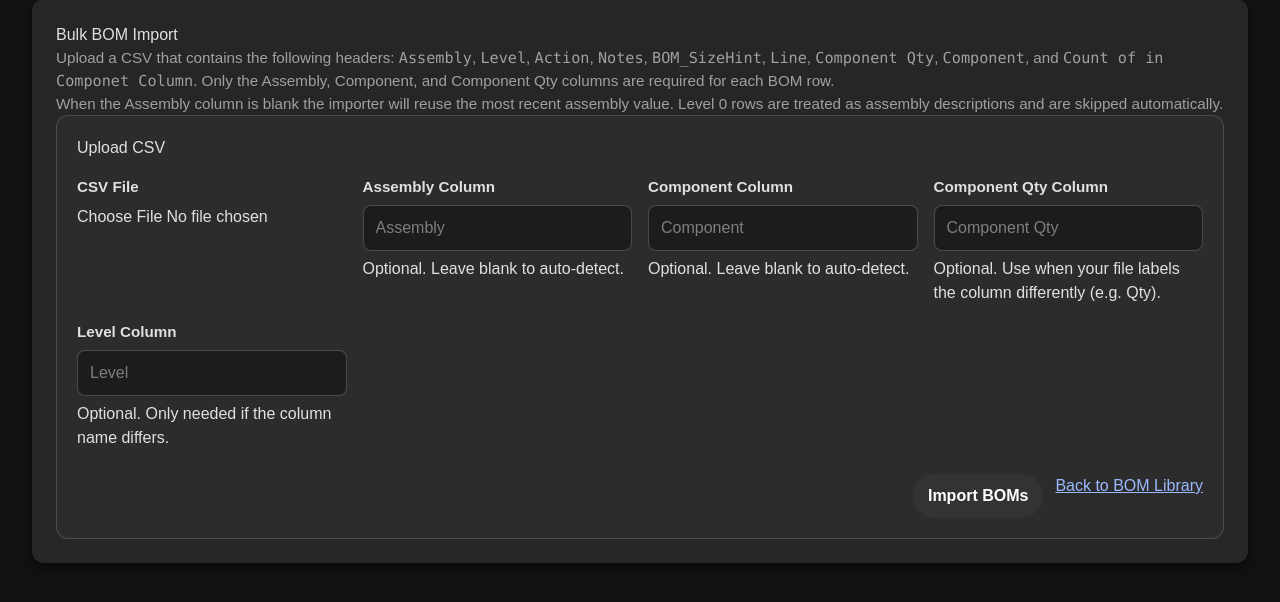
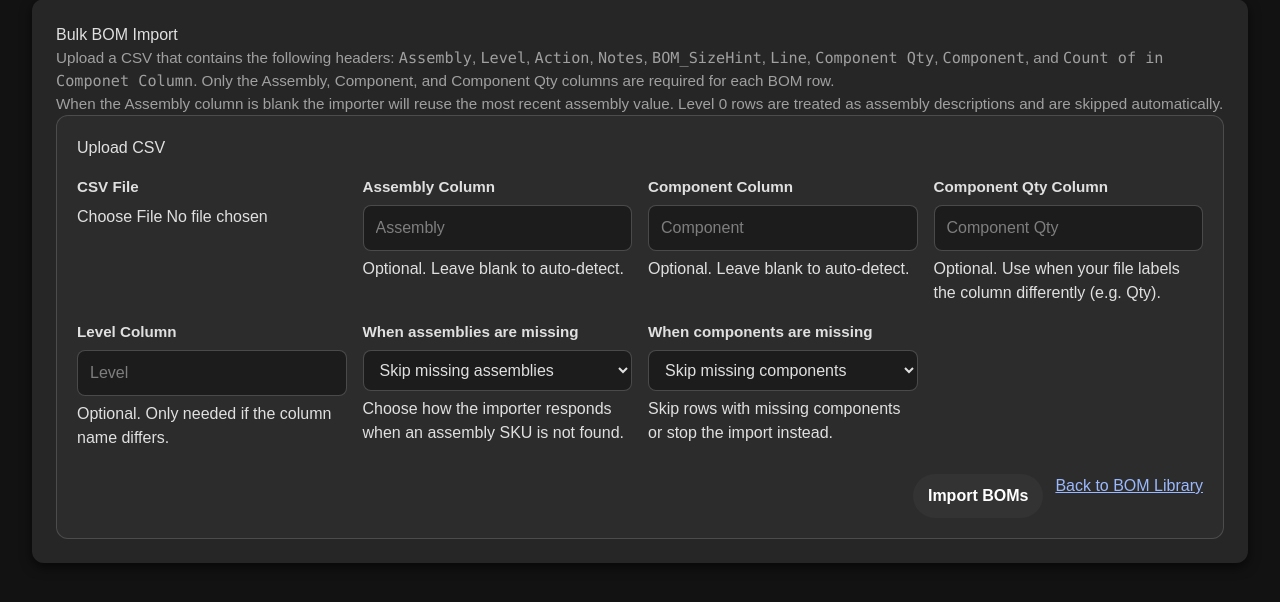
Before and after one commit to baldus/Hyperion-Operations-Hub, a Flask app: page /orders/bom-bulk-import in a window 1280 px wide. Shown: the part 183-785 px from the top of the page. Run offline with Flask 2, Linux system fonts and the light colour scheme; a user stored in the database is signed in; data comes from the database, SQL or seed files in the repository; data that the repository does not hold is empty.

Commit message:
Add options for missing BOM SKUs during bulk import

```diff
--- a/invapp2/invapp/routes/orders.py
+++ b/invapp2/invapp/routes/orders.py
@@ -828,6 +828,7 @@ def bom_library():
 @require_roles("admin")
 def bom_bulk_import():
     import_results = None
+    warnings: list[str] = []
 
     if request.method == "POST":
         errors = []
@@ -840,6 +841,18 @@ def bom_bulk_import():
             "quantity": request.form.get("quantity_column", "").strip() or None,
             "level": request.form.get("level_column", "").strip() or None,
         }
+
+        assembly_missing_handling = (
+            request.form.get("missing_assembly_handling") or "skip"
+        ).lower()
+        component_missing_handling = (
+            request.form.get("missing_component_handling") or "skip"
+        ).lower()
+        missing_handling_choices = {"skip", "abort"}
+        if assembly_missing_handling not in missing_handling_choices:
+            assembly_missing_handling = "skip"
+        if component_missing_handling not in missing_handling_choices:
+            component_missing_handling = "skip"
 
         if upload is None or not upload.filename:
             errors.append("A CSV file is required to import BOM templates.")
@@ -881,14 +894,55 @@ def bom_bulk_import():
                 sku for sku in component_skus if sku not in item_lookup
             )
 
+            import_cancelled = False
+
             if missing_assemblies:
-                errors.append(
-                    "Assembly SKUs not found: " + ", ".join(missing_assemblies)
-                )
-            if missing_components:
-                errors.append(
-                    "Component SKUs not found: " + ", ".join(missing_components)
-                )
+                if assembly_missing_handling == "abort":
+                    import_cancelled = True
+                    warnings.append(
+                        "Import cancelled because required assemblies are missing: "
+                        + ", ".join(missing_assemblies)
+                    )
+                else:
+                    for missing_sku in missing_assemblies:
+                        bom_rows.pop(missing_sku, None)
+                    warnings.append(
+                        "Skipped missing assemblies: " + ", ".join(missing_assemblies)
+                    )
+
+            if missing_components and not import_cancelled:
+                if component_missing_handling == "abort":
+                    import_cancelled = True
+                    warnings.append(
+                        "Import cancelled because required components are missing: "
+                        + ", ".join(missing_components)
+                    )
+                else:
+                    removed_components = 0
+                    assemblies_with_removed_components = set()
+
+                    for assembly_sku, components in list(bom_rows.items()):
+                        for component_sku in list(components.keys()):
+                            if component_sku in missing_components:
+                                removed_components += 1
+                                components.pop(component_sku, None)
+                                assemblies_with_removed_components.add(assembly_sku)
+
+                        if not components:
+                            bom_rows.pop(assembly_sku, None)
+
+                    if removed_components:
+                        warnings.append(
+                            "Skipped missing components: " + ", ".join(missing_components)
+                        )
+                    if assemblies_with_removed_components:
+                        warnings.append(
+                            "Removed empty BOM rows after filtering missing components for: "
+                            + ", ".join(sorted(assemblies_with_removed_components))
+                        )
+
+            if import_cancelled:
+                bom_rows = {}
 
         if not errors and bom_rows:
             import_details = []
@@ -920,25 +974,33 @@ def bom_bulk_import():
                 elif changed:
                     updated_count += 1
 
-            db.session.commit()
-
-            unchanged_count = len(import_details) - created_count - updated_count
-            import_results = {
-                "total": len(import_details),
-                "created": created_count,
-                "updated": updated_count,
-                "unchanged": unchanged_count,
-                "details": import_details,
-            }
-
-            flash(
-                "Bulk import complete: "
-                f"{created_count} created, {updated_count} updated, {unchanged_count} unchanged.",
-                "success",
-            )
+            if import_details:
+                db.session.commit()
+
+                unchanged_count = len(import_details) - created_count - updated_count
+                import_results = {
+                    "total": len(import_details),
+                    "created": created_count,
+                    "updated": updated_count,
+                    "unchanged": unchanged_count,
+                    "details": import_details,
+                }
+
+                flash(
+                    "Bulk import complete: "
+                    f"{created_count} created, {updated_count} updated, {unchanged_count} unchanged.",
+                    "success",
+                )
+            else:
+                warnings.append(
+                    "No BOM templates were imported because all rows were skipped or removed."
+                )
         else:
             for error in errors:
                 flash(error, "danger")
+
+        for warning in warnings:
+            flash(warning, "warning")
 
     return render_template(
         "orders/bom_bulk_import.html",
--- a/invapp2/invapp/templates/orders/bom_bulk_import.html
+++ b/invapp2/invapp/templates/orders/bom_bulk_import.html
@@ -40,6 +40,24 @@
                 <span class="field-label">Level Column</span>
                 <input type="text" name="level_column" placeholder="Level" value="{{ request.form.get('level_column', '') }}">
                 <span class="field-help">Optional. Only needed if the column name differs.</span>
+            </label>
+            <label class="form-field">
+                <span class="field-label">When assemblies are missing</span>
+                <select name="missing_assembly_handling">
+                    {% set assembly_strategy = request.form.get('missing_assembly_handling', 'skip') %}
+                    <option value="skip" {% if assembly_strategy == 'skip' %}selected{% endif %}>Skip missing assemblies</option>
+                    <option value="abort" {% if assembly_strategy == 'abort' %}selected{% endif %}>Cancel import if assemblies are missing</option>
+                </select>
+                <span class="field-help">Choose how the importer responds when an assembly SKU is not found.</span>
+            </label>
+            <label class="form-field">
+                <span class="field-label">When components are missing</span>
+                <select name="missing_component_handling">
+                    {% set component_strategy = request.form.get('missing_component_handling', 'skip') %}
+                    <option value="skip" {% if component_strategy == 'skip' %}selected{% endif %}>Skip missing components</option>
+                    <option value="abort" {% if component_strategy == 'abort' %}selected{% endif %}>Cancel import if components are missing</option>
+                </select>
+                <span class="field-help">Skip rows with missing components or stop the import instead.</span>
             </label>
         </div>
         <div class="form-actions">
```
Also changed, not shown: invapp2/tests/test_orders.py (+36 -2 lines).
